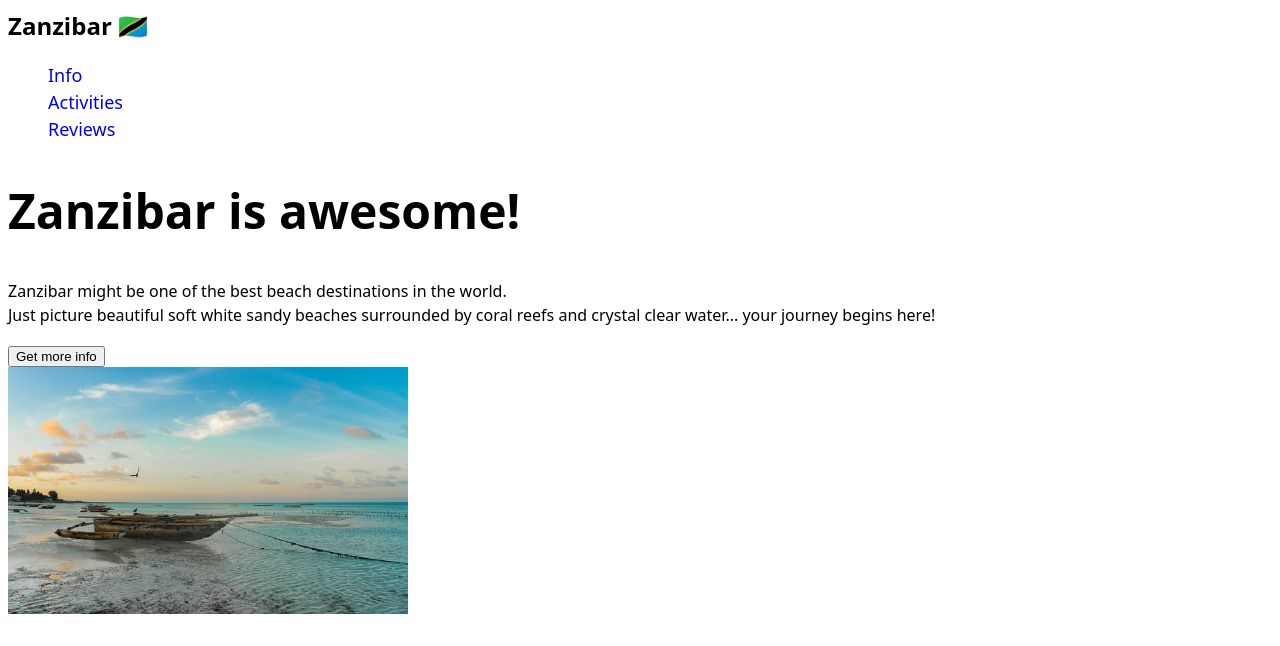
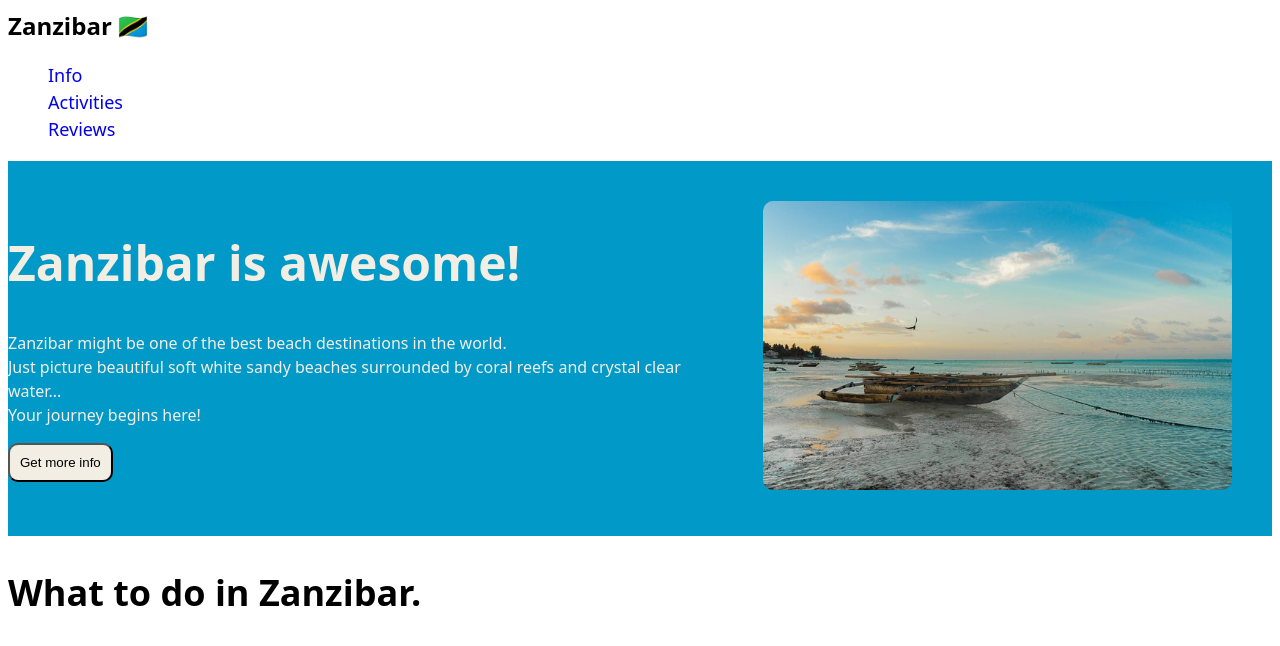
Before and after one commit to potpot89/landing-page-odinproject, a plain HTML site: page index.html in a window 1280 px wide. Shown: the top 646 px of the page. Drawn offline with Linux system fonts and the light colour scheme.

Commit message:
finished css in the header used flexbox set all img to width: 100% height: auto to make them shrink with container

```diff
--- a/index.html
+++ b/index.html
@@ -22,7 +22,8 @@
           Zanzibar might be one of the best beach destinations in the world.
           <br />
           Just picture beautiful soft white sandy beaches surrounded by coral
-          reefs and crystal clear water... your journey begins here!
+          reefs and crystal clear water... <br />
+          Your journey begins here!
         </p>
         <button class="header-left">Get more info</button>
       </div>
--- a/styles.css
+++ b/styles.css
@@ -1,5 +1,11 @@
 .bold {
   font-weight: bold;
+}
+
+img {
+  min-width: 0;
+  width: 100%;
+  height: auto;
 }
 
 ul {
@@ -16,8 +22,34 @@ body {
   line-height: 1.5;
 }
 
+header {
+  background-color: #0199c8;
+  color: rgb(243, 238, 228);
+  display: flex;
+  align-items: center;
+  justify-content: center;
+
+  gap: 30px;
+}
+
+.header-left {
+  flex-basis: content;
+}
+
+#info button {
+  padding: 10px;
+  border-radius: 10px;
+  background-color: rgb(243, 238, 228);
+  margin-bottom: 20px;
+}
+
+.header-right {
+  padding: 40px;
+}
+
 .img-header {
-  max-width: 400px;
+  max-width: 500px;
+  border-radius: 10px;
 }
 
 .activities-pic {
```
